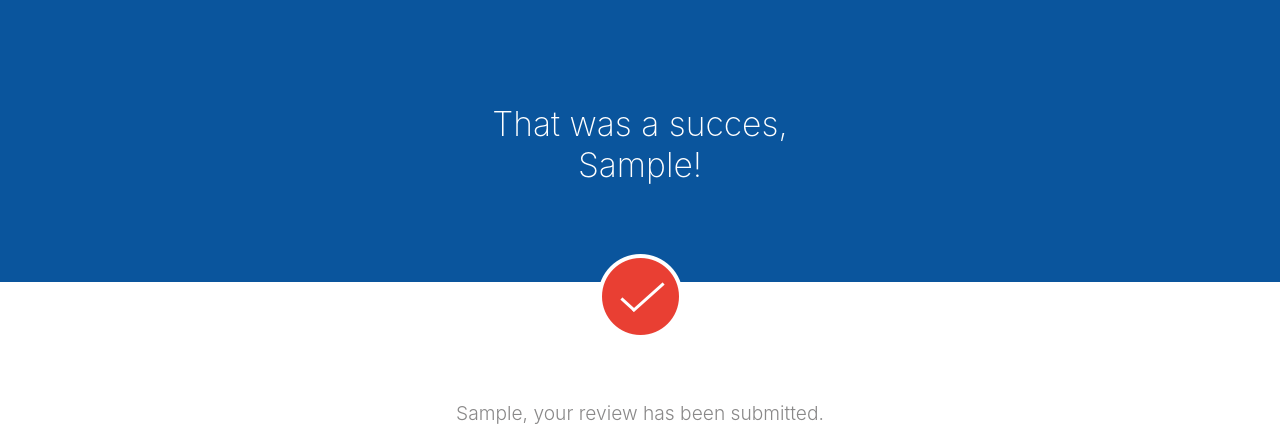
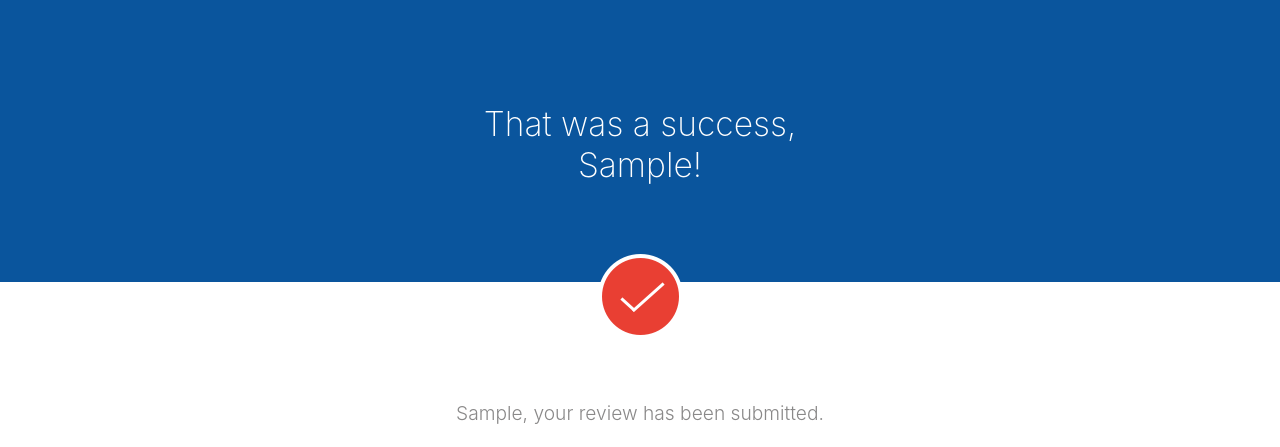
Before and after one commit to john-running/retailercommunity, a Flask app: page /thanks in a window 1280 px wide. Shown: the part 72-519 px from the top of the page. Run offline with Flask 2, Linux system fonts and the light colour scheme; a user stored in the database is signed in; tables that the repository leaves empty hold one stand-in row (values such as "Sample post"); some libraries are stand-ins or nearby versions.

Commit message:
typo on thankyou page updated

```diff
--- a/project/templates/thanks.html
+++ b/project/templates/thanks.html
@@ -1,7 +1,7 @@
 {% extends "base.html" %}
 {% block content %}
   <div class="jumbotron tescoblue">
-  <h1 align="center" class="bigwhite"><br />That was a succes,<br /> {{current_user.fname}}!</h1>
+  <h1 align="center" class="bigwhite"><br />That was a success,<br /> {{current_user.fname}}!</h1>
   </div>
   <div class="redcircle" align="center">
       <img src="static/check.png" alt="">
@@ -14,6 +14,7 @@
 
   {% if reviewthisweekcount < 5 %}
     <div align="center"><a href="{{url_for('home')}}" class="btn btn-primary bigbutton">REVIEW MORE</a></div>
+    <br /><br />
   {% else %}
     <p align="center" class="thankyoutext">You have no more products to review right now - please check back weekly to review more products. We will send you email notifications when there are more products to review.</p>
   {% endif %}
```
